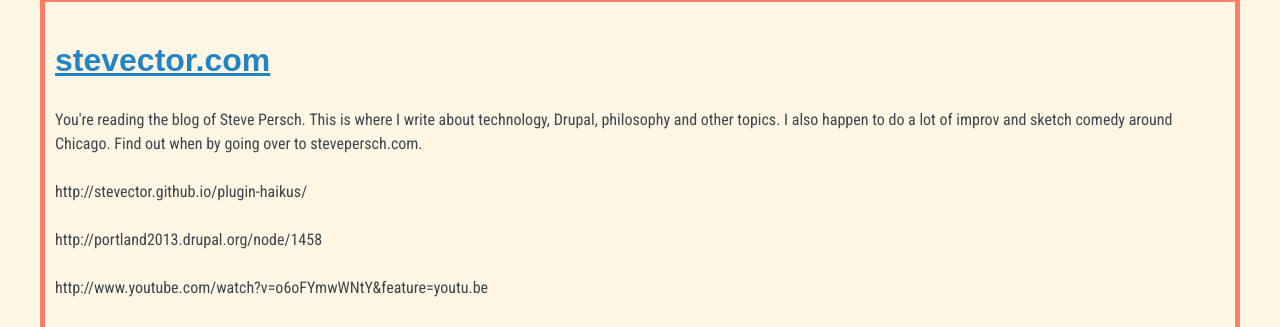
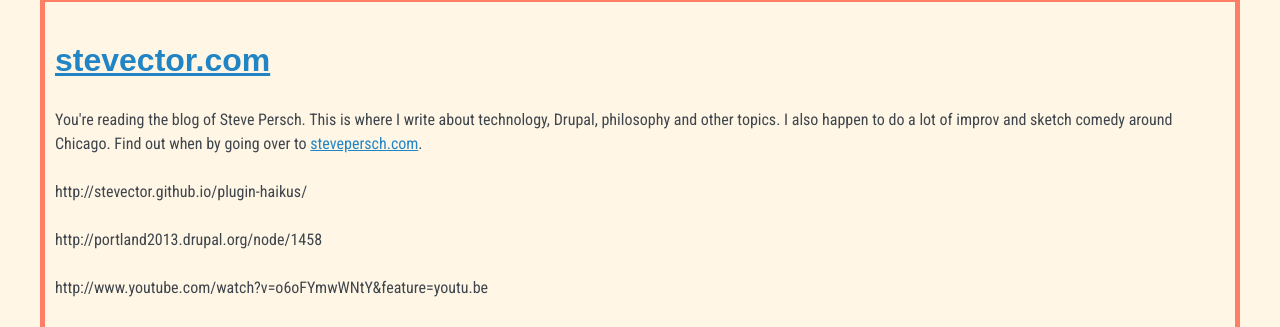
Before and after one commit to stevector/stevector.github.io, a Jekyll site: the page built from index.html, in a window 1280 px wide. Shown: the part 113-440 px from the top of the page. Built offline with Jekyll 4.4.1, drawn with Linux system fonts in a browser that asks for light colours; nearby versions of some CDN libraries; some web fonts are replaced; Markdown is read by kramdown in place of the engine named in the settings; some of the changed lines change nothing that is shown.

Commit message:
Updating header

```diff
--- a/index.html
+++ b/index.html
@@ -5,7 +5,7 @@
 ---
 <header>
 <h1><a href="/">{{ site.title }}</a></h1>
-<p>You're reading the blog of Steve Persch. This is where I write about technology, Drupal, philosophy and other topics. I also happen to do a lot of improv and sketch comedy around Chicago. Find out when by going over to stevepersch.com.
+<p>You're reading the blog of Steve Persch. This is where I write about technology, Drupal, philosophy and other topics. I also happen to do a lot of improv and sketch comedy around Chicago. Find out when by going over to <a href="http://stevepersch.com">stevepersch.com</a>.
 </p>
 </header>
 
```
